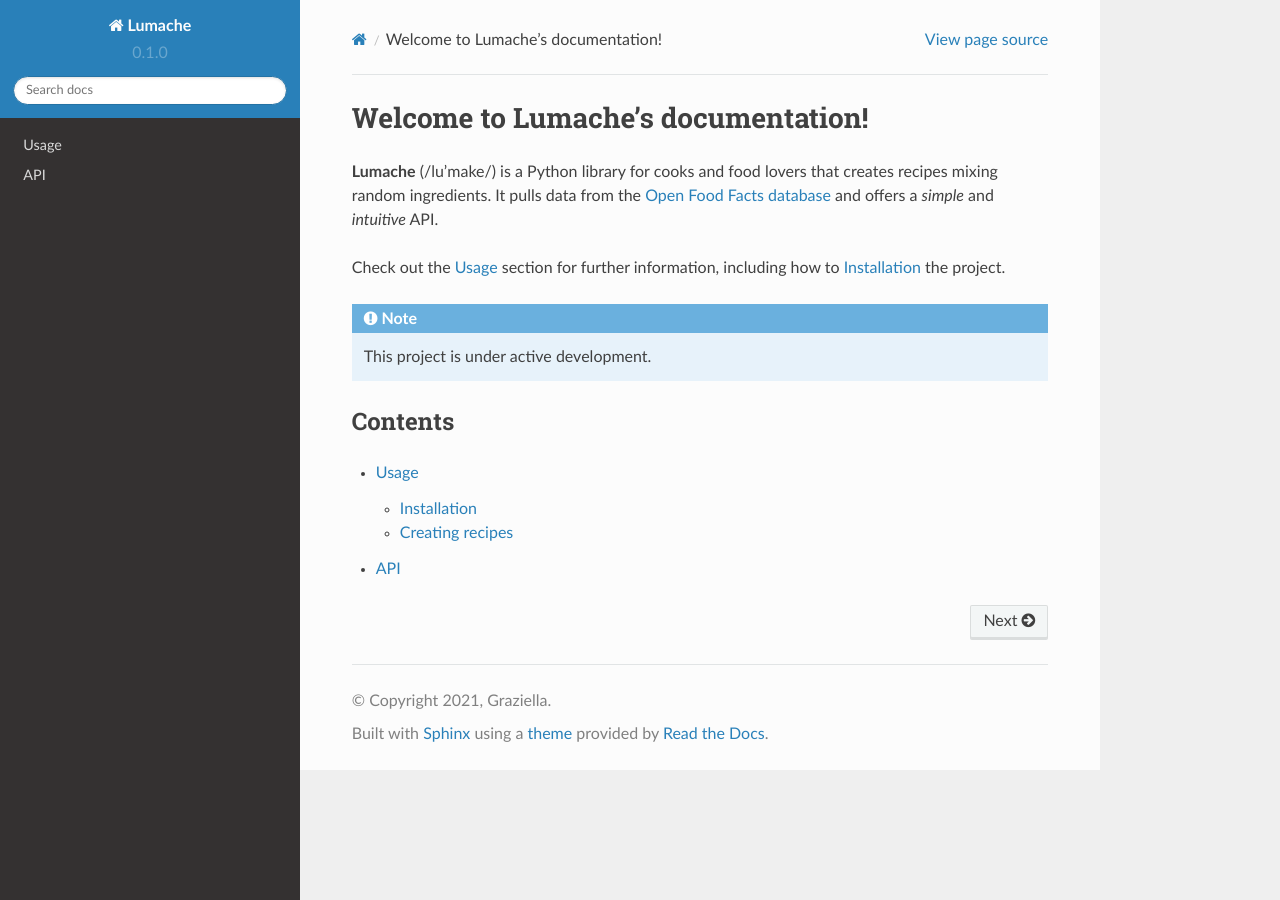
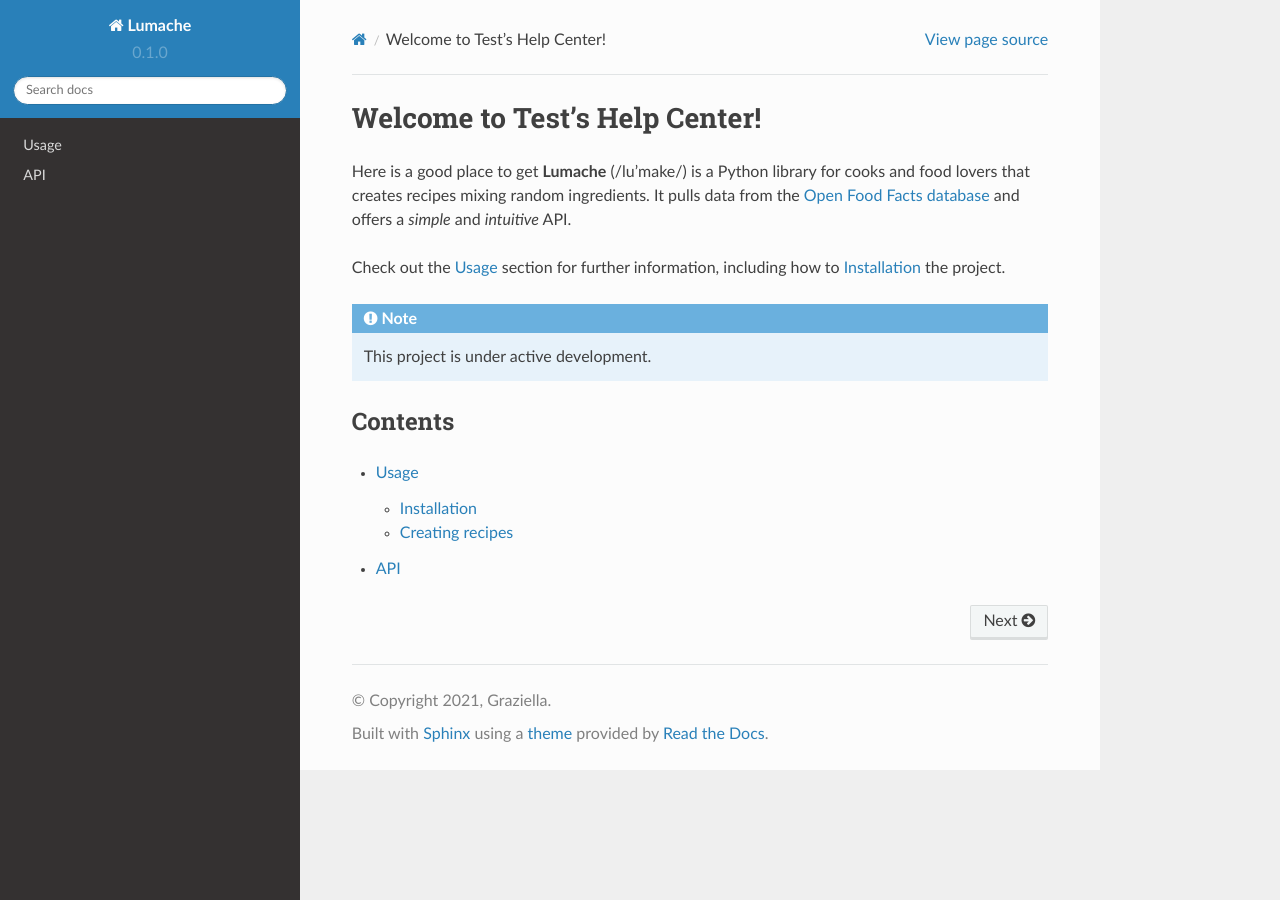
Before and after one commit to coreyfoard/read_the_docs, a Sphinx documentation site: the page built from docs/source/index.rst, in a window 1280 px wide. Built offline with Sphinx 7.4.7 and the Read the Docs theme 2.0.0, drawn with Linux system fonts in a browser that asks for light colours.

Commit message:
Update index.rst

```diff
--- a/docs/source/index.rst
+++ b/docs/source/index.rst
@@ -1,7 +1,7 @@
-Welcome to Lumache's documentation!
+Welcome to Test's Help Center!
 ===================================
 
-**Lumache** (/lu'make/) is a Python library for cooks and food lovers
+Here is a good place to get **Lumache** (/lu'make/) is a Python library for cooks and food lovers
 that creates recipes mixing random ingredients.
 It pulls data from the `Open Food Facts database <https://world.openfoodfacts.org/>`_
 and offers a *simple* and *intuitive* API.
```
